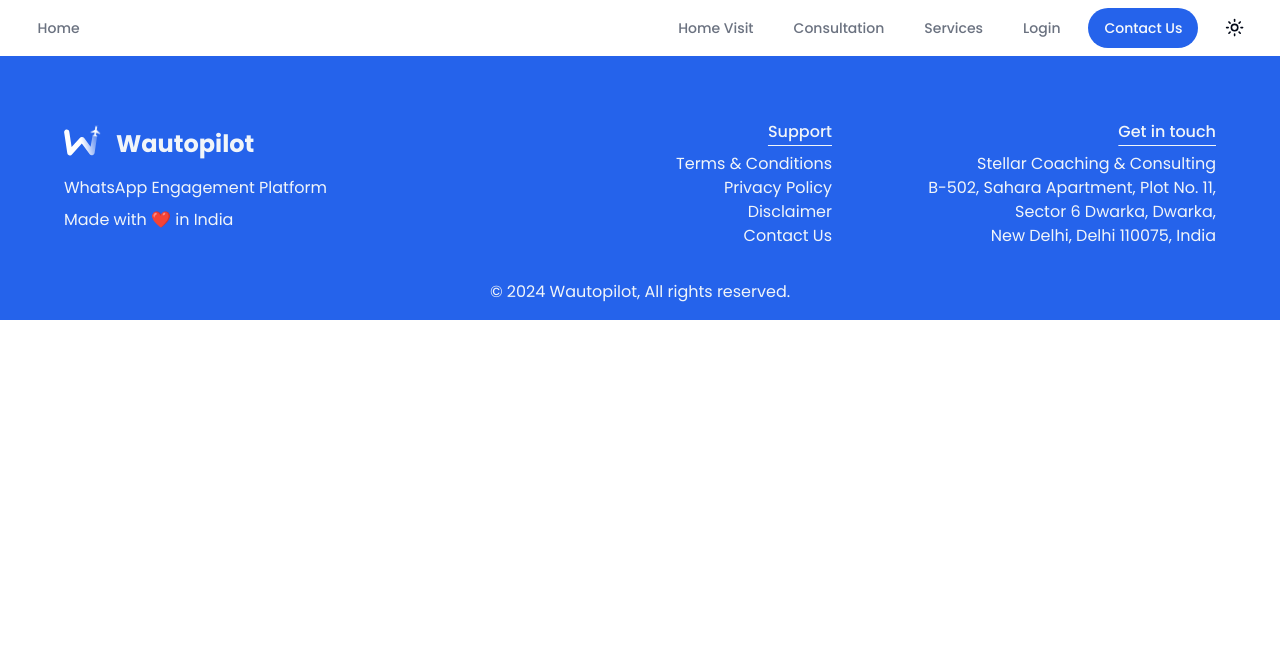
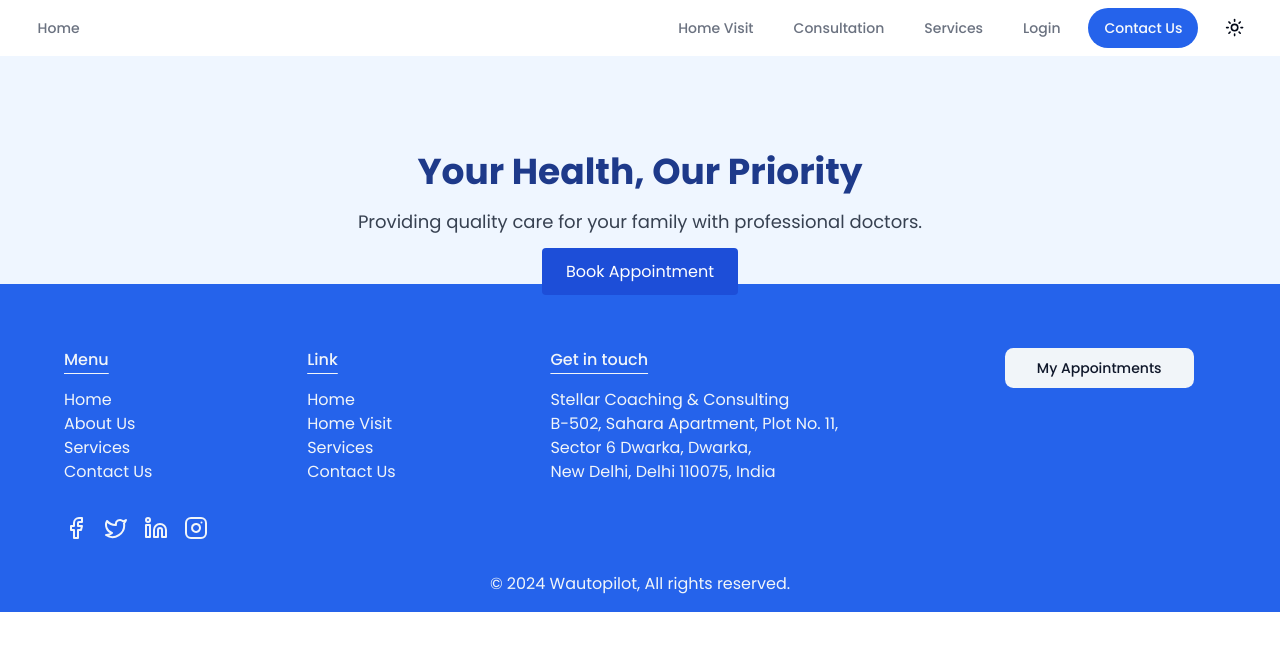
Before and after one commit to Vman1907/medmate, a Next.js app in the folder client/: page / in a window 1280 px wide. Shown: the top 650 px of the page. Built offline with nearby package versions, Linux system fonts and the light colour scheme; no server answers.

Commit message:
refactor: enhance Footer component layout and add social media links

```diff
--- a/client/src/app/page.tsx
+++ b/client/src/app/page.tsx
@@ -5,7 +5,20 @@ export default async function Home() {
 	return (
 		<div className='h-screen overflow-x-hidden overflow-y-scroll pt=[70px] min-h-screen'>
 			<Navbar />
-
+			<section className='pt-24 bg-blue-50'>
+				<div className='container mx-auto px-6 text-center'>
+					<h2 className='text-4xl font-bold text-blue-900 mb-4'>Your Health, Our Priority</h2>
+					<p className='text-lg text-gray-700 mb-6'>
+						Providing quality care for your family with professional doctors.
+					</p>
+					<a
+						href='/appointment'
+						className='bg-blue-700 text-white px-6 py-3 rounded hover:bg-blue-800 transition'
+					>
+						Book Appointment
+					</a>
+				</div>
+			</section>
 			<Footer />
 		</div>
 	);
--- a/client/src/components/elements/footer.tsx
+++ b/client/src/components/elements/footer.tsx
@@ -1,51 +1,66 @@
-import { LOGO_WHITE } from '@/lib/consts';
-import Image from 'next/image';
+import { Facebook, Instagram, Linkedin, Twitter } from 'lucide-react';
 import Link from 'next/link';
+import { Button } from '../ui/button';
 
 export default function Footer() {
 	return (
 		<footer className='bg-primary text-accent px-[5%]'>
 			<div className='pt-16 pb-4 px-4%'>
 				<div className='w-full flex flex-col md:flex-row text-center md:text-left gap-12 md:gap-8'>
-					<div className='w-full md:w-1/3'>
-						<div className='w-full flex flex-col items-center md:items-start'>
-							<div className='w-full flex justify-center md:justify-start items-end gap-3'>
-								<Image src={LOGO_WHITE} alt='Logo' className='w-10 h-10' width={40} height={40} />
-								<p className='text-accent font-bold text-2xl'>Wautopilot</p>
-							</div>
-							<div className='mx-auto md:mx-0 w-full md:w-[500px] pt-4'>
-								<p>WhatsApp Engagement Platform</p>
-								<p className='pt-2'>Made with ❤️ in India</p>
-							</div>
-						</div>
-					</div>
-					<div className='w-full md:w-1/3 flex flex-col text-center items-center md:items-end md:text-right'>
-						<p className='underline underline-offset-8 font-medium'>Support</p>
-						<div className='mt-2'>
+					<div className='w-full md:w-1/5 flex flex-col text-center items-center md:items-start md:text-left'>
+						<p className='underline underline-offset-8 font-medium'>Menu</p>
+						<div className='mt-4'>
 							<Link className='hover:text-slate-200' href='/terms'>
-								<p>Terms & Conditions</p>
+								<p>Home</p>
+							</Link>
+							<Link className='hover:text-slate-200' href='/terms'>
+								<p>About Us</p>
 							</Link>
 							<Link className='hover:text-slate-200' href='/privacy'>
-								<p>Privacy Policy</p>
+								<p>Services</p>
 							</Link>
 							<Link className='hover:text-slate-200' href='/disclaimer'>
-								<p>Disclaimer</p>
-							</Link>
-							<Link
-								className='hover:text-slate-200'
-								href='https://api.whatsapp.com/send/?phone=919654308000&text&type=phone_number&app_absent=0'
-							>
 								<p>Contact Us</p>
 							</Link>
 						</div>
 					</div>
-					<div className='w-full md:w-1/3 flex flex-col items-center md:items-end text-center md:text-right gap-0'>
+					<div className='w-full md:w-1/5 flex flex-col items-center md:items-start text-center md:text-left gap-0'>
+						<p className='underline underline-offset-8 font-medium'>Link</p>
+						<div className='mt-4'>
+							<Link className='hover:text-slate-200' href='/terms'>
+								<p>Home</p>
+							</Link>
+							<Link className='hover:text-slate-200' href='/terms'>
+								<p>Home Visit</p>
+							</Link>
+							<Link className='hover:text-slate-200' href='/privacy'>
+								<p>Services</p>
+							</Link>
+							<Link className='hover:text-slate-200' href='/disclaimer'>
+								<p>Contact Us</p>
+							</Link>
+						</div>
+					</div>
+					<div className='w-full md:w-2/5 flex flex-col items-center md:items-start text-center md:text-left gap-0'>
 						<p className='underline underline-offset-8 font-medium'>Get in touch</p>
-						<p className='mt-2'>Stellar Coaching & Consulting</p>
-						<p>B-502, Sahara Apartment, Plot No. 11,</p>
-						<p>Sector 6 Dwarka, Dwarka,</p>
-						<p>New Delhi, Delhi 110075, India</p>
+						<div className='mt-4'>
+							<p>Stellar Coaching & Consulting</p>
+							<p>B-502, Sahara Apartment, Plot No. 11,</p>
+							<p>Sector 6 Dwarka, Dwarka,</p>
+							<p>New Delhi, Delhi 110075, India</p>
+						</div>
 					</div>
+					<div className='w-full md:w-1/5 flex flex-col items-center md:items-start text-center md:text-left gap-0'>
+						<Button variant={'secondary'} className='px-8'>
+							My Appointments
+						</Button>
+					</div>
+				</div>
+				<div className='flex justify-start items-center mt-8'>
+					<Facebook />
+					<Twitter className='ml-4' />
+					<Linkedin className='ml-4' />
+					<Instagram className='ml-4' />
 				</div>
 				<div className='flex flex-col md:flex-row items-center justify-center mt-8 w-full'>
 					<p className='px-4 text-center'>© 2024 Wautopilot, All rights reserved.</p>
```
